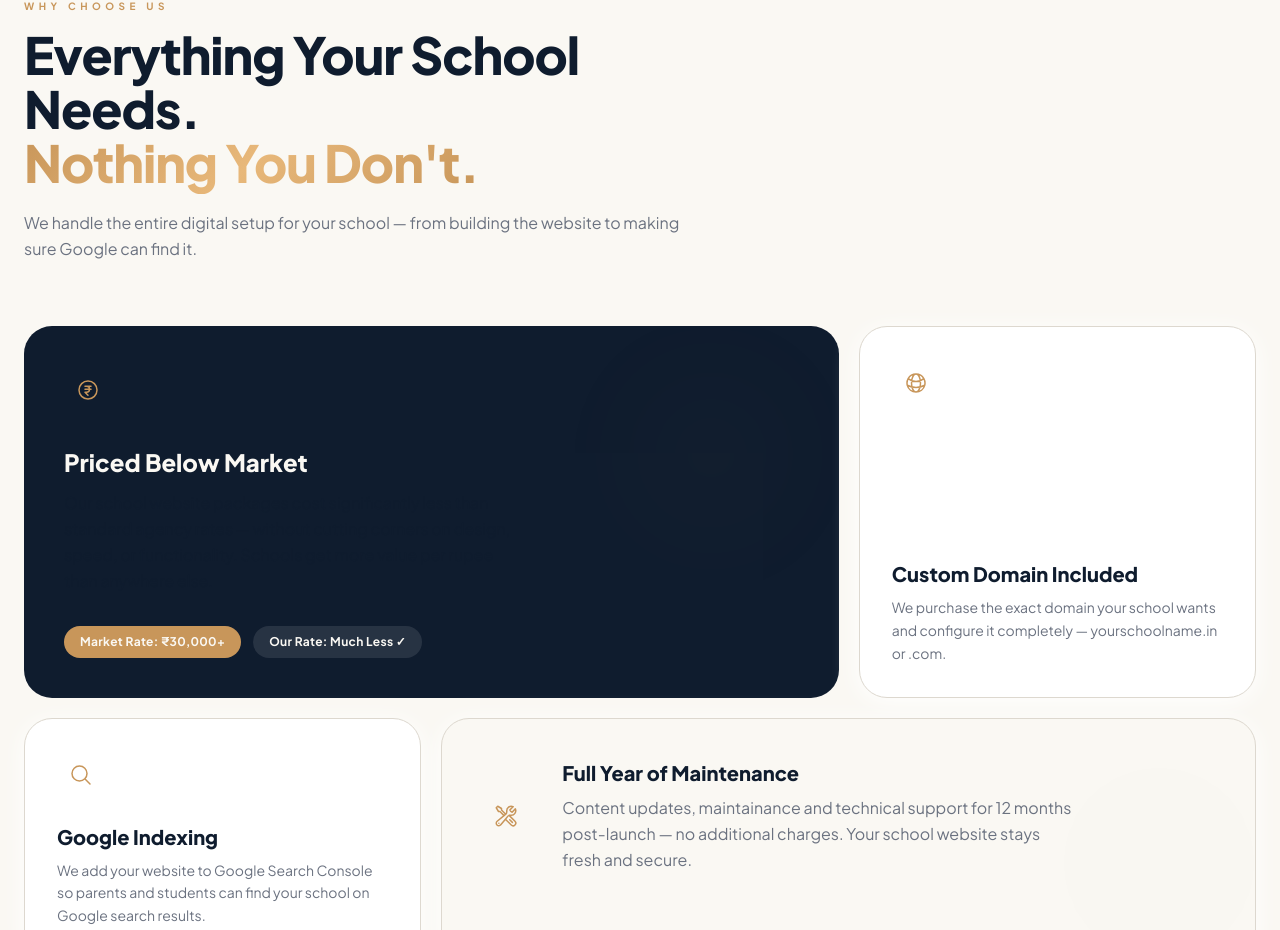
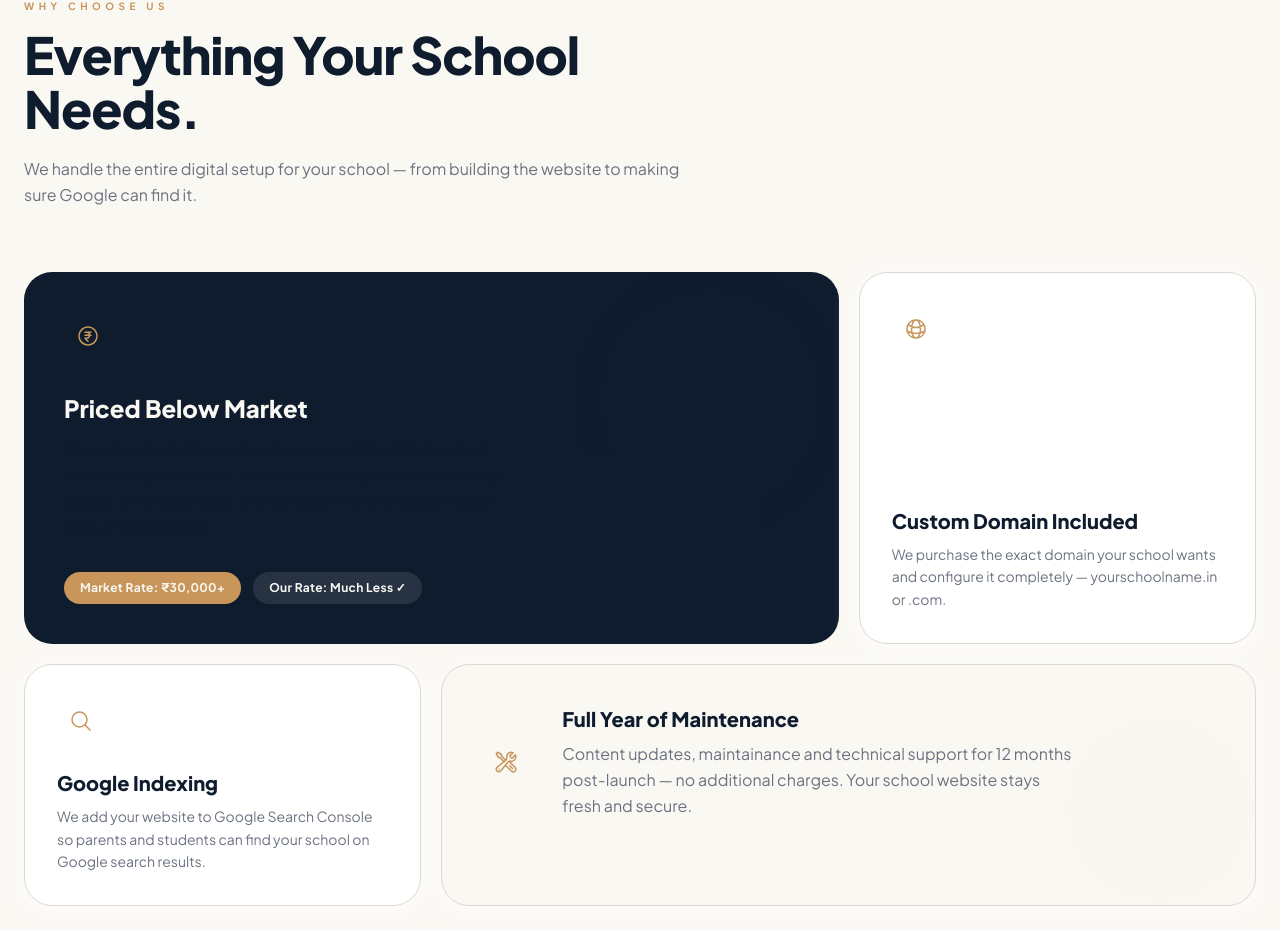
Before and after one commit to agentechdevelopers-bit/agentechdevelopers, a Next.js app: page / in a window 1280 px wide. Shown: the part 1834-2764 px from the top of the page. Built offline with nearby package versions, Linux system fonts and the light colour scheme; no server answers.

Commit message:
Update WhyChooseSection.tsx

```diff
--- a/src/app/components/WhyChooseSection.tsx
+++ b/src/app/components/WhyChooseSection.tsx
@@ -74,7 +74,7 @@ export default function WhyChooseSection() {
           <span className="section-label text-accent">Why Choose Us</span>
           <h2 className="text-section-title font-extrabold text-foreground mt-3 mb-5">
             Everything Your School Needs.<br />
-            <span className="text-gradient-gold">Nothing You Don&apos;t.</span>
+
           </h2>
           <p className="text-base text-muted-foreground leading-relaxed">
             We handle the entire digital setup for your school — from building the website to making sure Google can find it.
```
